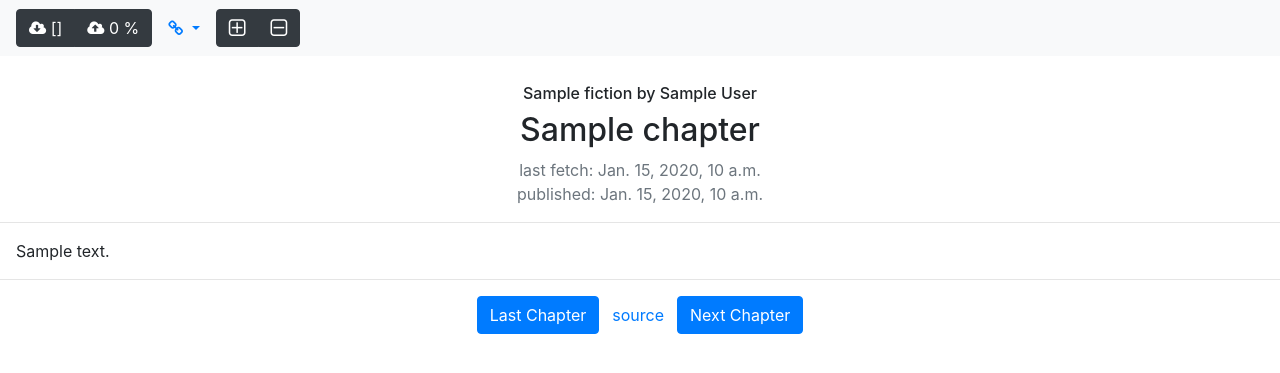
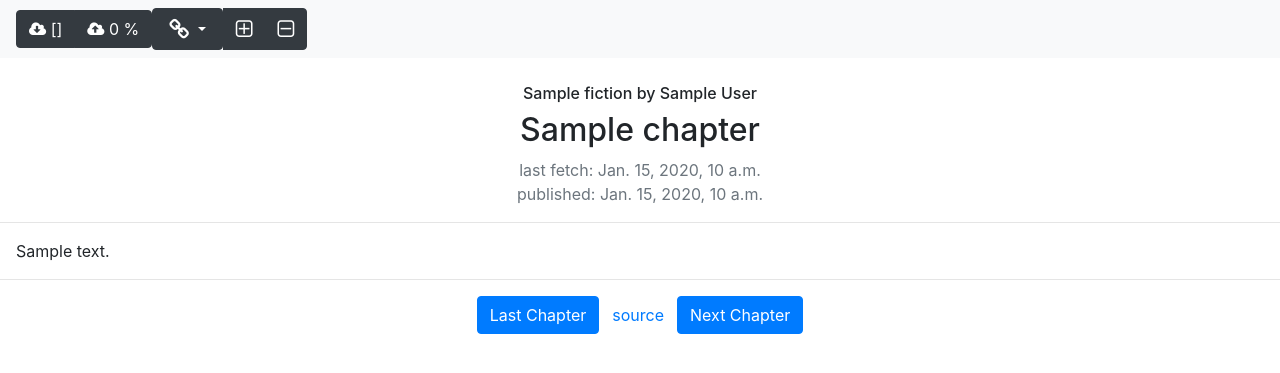
Before and after one commit to wohlben/novels, a Django app: template novels/templates/novels/details/chapter.html in a window 1280 px wide. Shown: the top 373 px of the page. Run offline with Django 3.2, Linux system fonts and the light colour scheme; the template is opened without the code that fills it: most values are stand-ins (such as "Sample title", 1, 10 or a date in 2020); some libraries are stand-ins or nearby versions.

Commit message:
fix login view, move links into btn group

```diff
--- a/app/settings.py
+++ b/app/settings.py
@@ -180,7 +180,7 @@ AUTHENTICATION_BACKENDS = (
 )
 
 LOGIN_URL = "login"
-LOGIN_REDIRECT_URL = "scrapes:home"
+LOGIN_REDIRECT_URL = "home"
 SOCIAL_AUTH_GITHUB_KEY = env_variable("github_auth_key", "unknown")
 SOCIAL_AUTH_GITHUB_SECRET = env_variable("github_auth_secret", "unknown")
 SOCIAL_AUTH_POSTGRES_JSONFIELD = True
--- a/novels/templates/novels/details/chapter.html
+++ b/novels/templates/novels/details/chapter.html
@@ -40,8 +40,9 @@
                 <span id="client-progress">0 %</span>
             </button>
         </div>
-        <div class="nav-item dropdown">
-            <a class="nav-link dropdown-toggle" href="#" id="linkDropdown" role="button" data-toggle="dropdown" aria-haspopup="true" aria-expanded="false"><i class="fa fa-link"></i> </a>
+        <div class="btn-group nav-item">
+        <div class="dropdown">
+            <button class="btn btn-dark nav-link dropdown-toggle" href="#" id="linkDropdown" role="button" data-toggle="dropdown" aria-haspopup="true" aria-expanded="false"><i class="fa fa-link fa-lg"></i> </button>
             <div class="dropdown-menu" aria-labelledby="linkDropdown">
                 {% if perms.scrapes.view_system %}
                 <a class="dropdown-item" title="force a refetch on the server" ic-confirm="refetch this chapter?" ic-post-to="/api/chapters/{{ chapter.id }}/requeue/">
@@ -68,7 +69,7 @@
                 </a>
             </div>
         </div>
-        <div class="btn-group nav-item">
+
             <button class="btn btn-dark" title="increase text size" onclick="resizeText(true)"><i class="fa fa-plus-square-o fa-lg"></i></button>
             <button class="btn btn-dark" title="decrease text size" onclick="resizeText(false)"><i class="fa fa-minus-square-o fa-lg"></i> </button>
         </div>
```
